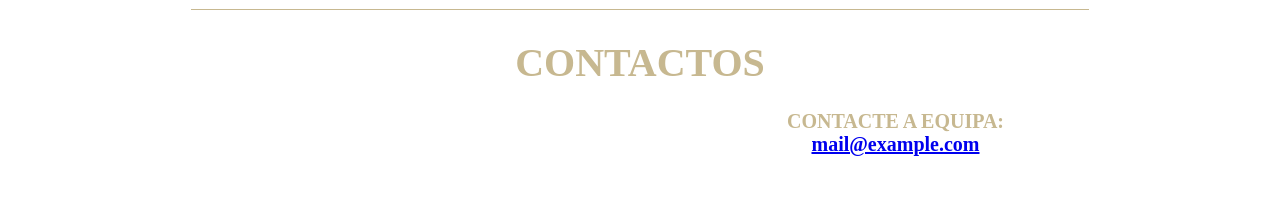
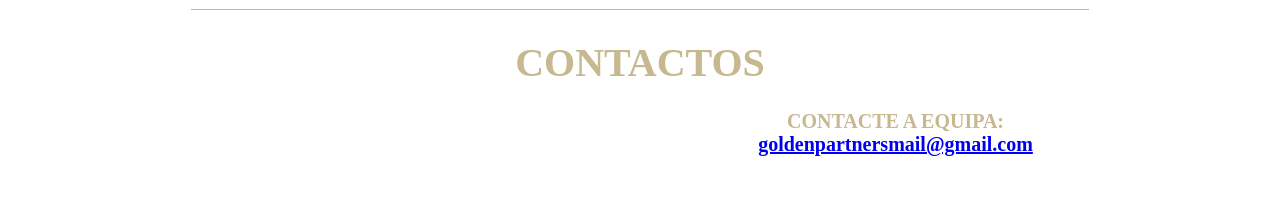
Before and after one commit to goldenpartnersmail/goldenpartners, a plain HTML site: page index.html in a window 1280 px wide. Shown: the part 2860-3067 px from the top of the page. Drawn offline with Linux system fonts and the light colour scheme.

Commit message:
Update index.html

```diff
--- a/index.html
+++ b/index.html
@@ -524,7 +524,7 @@ O apartamento está localizado num Rés-do-Chão, constituindo uma fracção aut
 </td>
 
 								<td style="text-align: center; width: 50%; border-top: none; border-bottom: 0px solid #3c3c3b; border-left: none; border-right: none;">
-									<div style="text-align: center;"><strong><span style="font-size: 20px; color: rgb(199, 184, 144);">CONTACTE A EQUIPA:</br><a href="mailto:mail@example.com" rel="noopener noreferrer" target="_blank">mail@example.com</a></span></strong></div></br></br></br>
+									<div style="text-align: center;"><strong><span style="font-size: 20px; color: rgb(199, 184, 144);">CONTACTE A EQUIPA:</br><a href="mailto:mail@example.com" rel="noopener noreferrer" target="_blank">goldenpartnersmail@gmail.com</a></span></strong></div></br></br></br>
 
 									<a href="https://www.century21.pt/agencias-imobiliarias/centralpark/" rel="noopener noreferrer" target="_blank"><img src="https://db5pap001files.storage.live.com/y4my5uwwqyBRrsqEnjLboJUU59C4Vnlv-MPqA6cB3CnhQAYxRdchKx0fAS-YAyp6nF2bChlXEF0SSomsCr8Ll43CbL-NoMut5Z9t8HNCVokPAIRA5-1bAKmzonLhFB6GHNKPcKu4wO2vCAiOF517tGmwKJ26hE67xgw0BeQGN30Wx9wH0u7wBtHd3q3M4JJnfQM?width=7733&height=1650&cropmode=none" style="width: 60%;" class="fr-fic fr-dib"></a></br></br></br>
 
```
